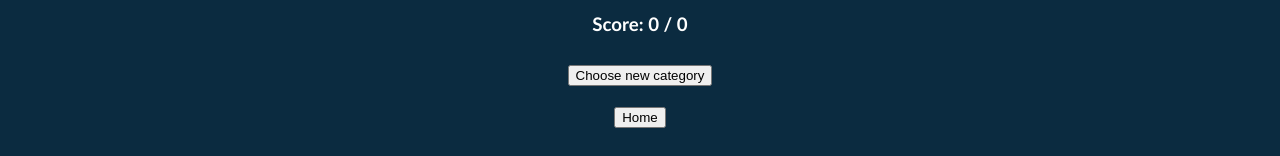
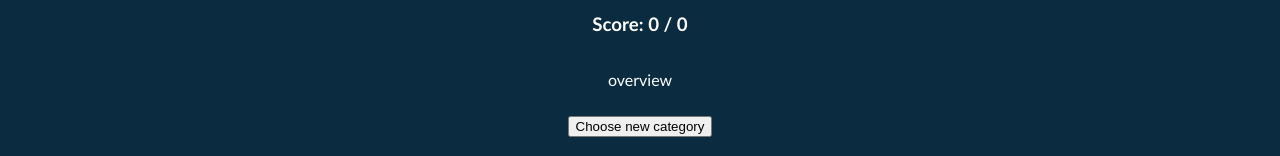
Before and after one commit to Paefax/paefax-language-app, a Vue app: page /result in a window 1280 px wide. Shown: the part 371-527 px from the top of the page. Built offline with nearby package versions, Linux system fonts and the light colour scheme.

Commit message:
Extract result to component

```diff
--- /dev/null
+++ b/src/views/QuizResult.vue
@@ -0,0 +1,13 @@
+<template>
+  <h1>Good job!</h1>
+  <h2>You finish the quiz</h2>
+  <h3>Score: {{ quiz.score }} / {{ quiz.numberOfQuestions }}</h3>
+  <ResultOverview />
+</template>
+
+<script setup>
+import { useQuizStore } from "@/stores/quiz";
+import ResultOverview from "./ResultOverview.vue";
+
+const quiz = useQuizStore();
+</script>
--- /dev/null
+++ b/src/views/ResultOverview.vue
@@ -0,0 +1,3 @@
+<template>
+  <p>overview</p>
+</template>
--- a/src/views/ResultView.vue
+++ b/src/views/ResultView.vue
@@ -1,8 +1,6 @@
 <template>
   <main>
-    <h1>Good job!</h1>
-    <h2>You finish the quiz</h2>
-    <h3>Score: {{ quiz.score }} / {{ quiz.numberOfQuestions }}</h3>
+    <QuizResult />
     <RouterLink to="/category">
       <button>Choose new category</button>
     </RouterLink>
@@ -13,9 +11,7 @@
 </template>
 
 <script setup>
-import { useQuizStore } from "@/stores/quiz";
-
-const quiz = useQuizStore();
+import QuizResult from "./QuizResult.vue";
 </script>
 
 <style scoped>
```
